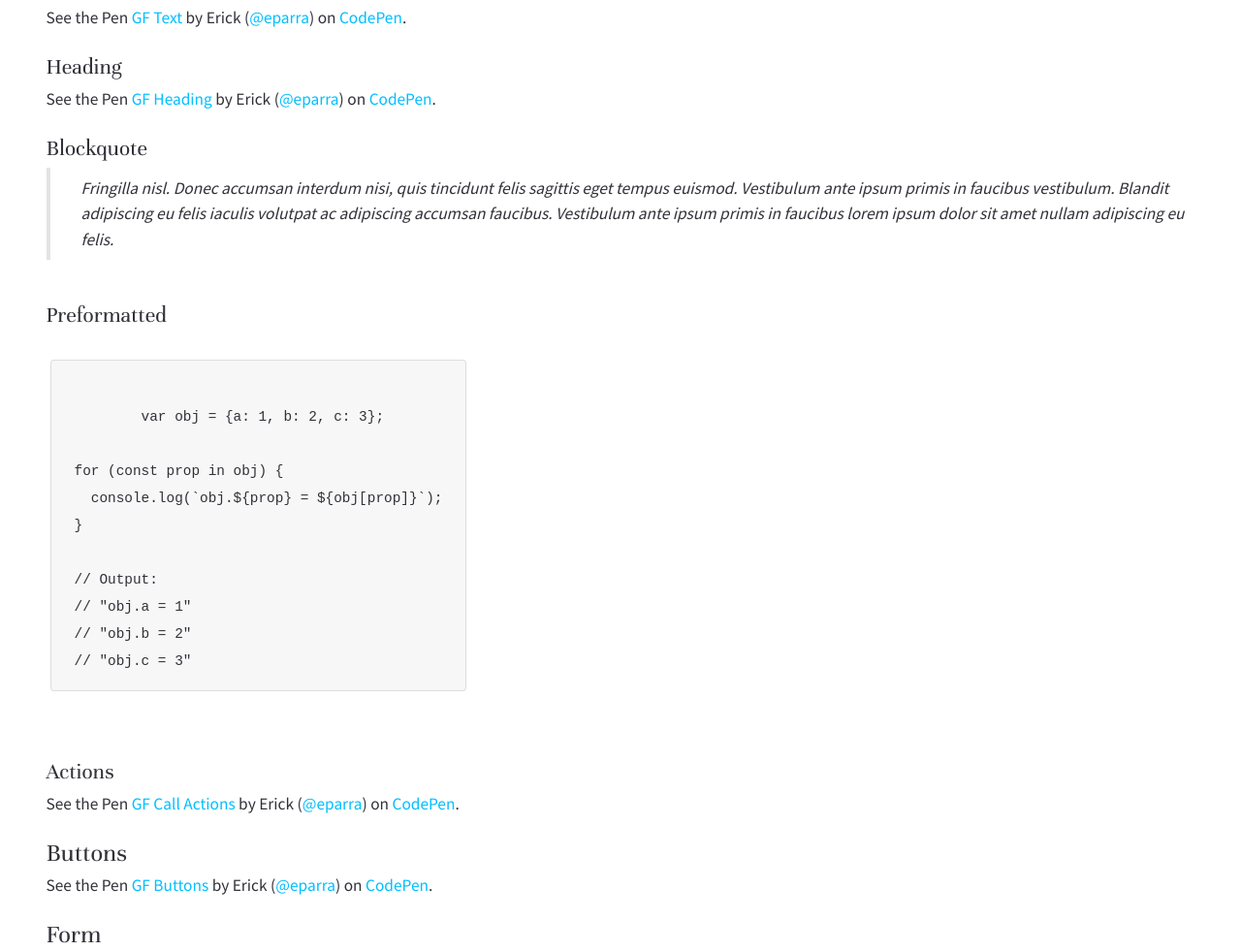
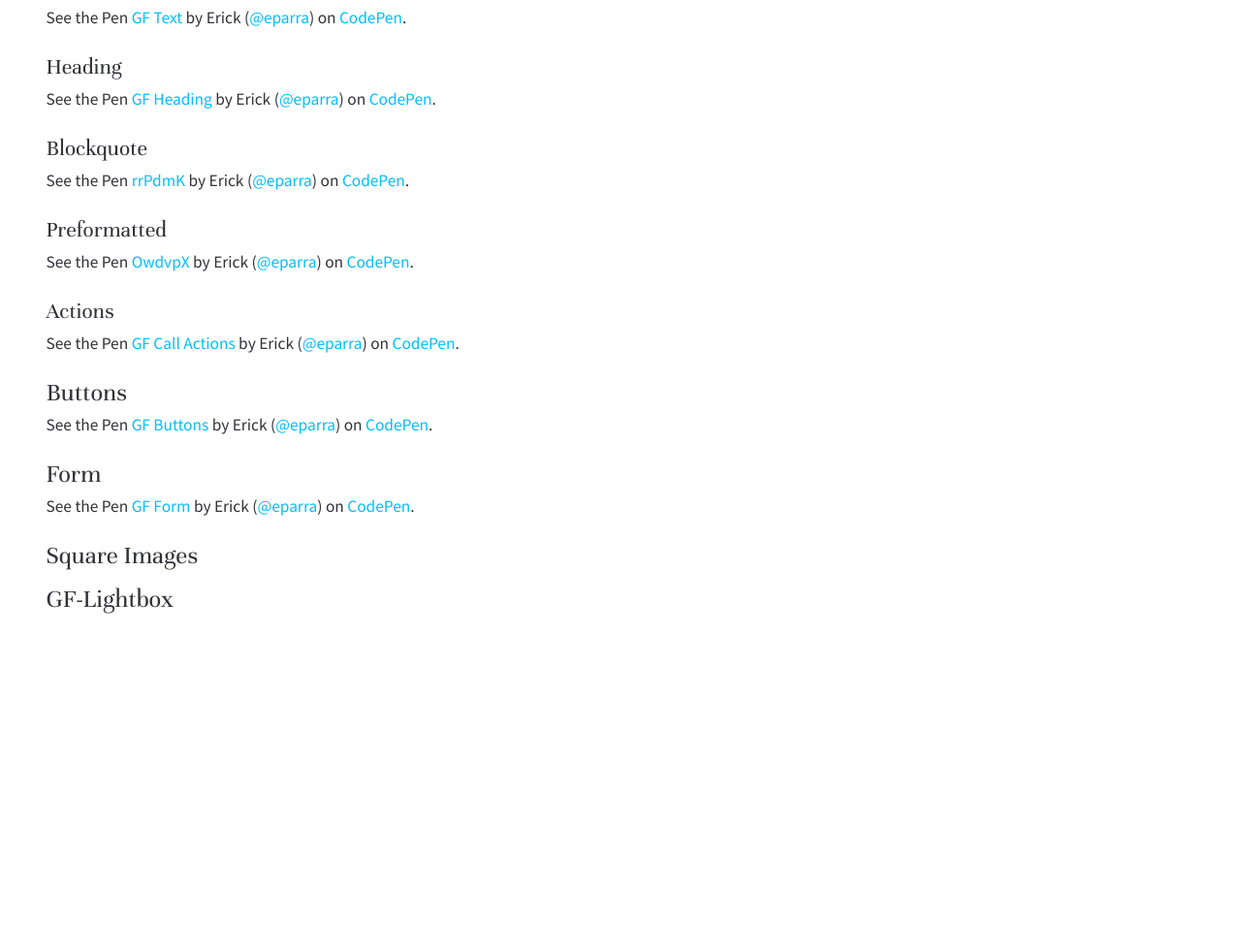
Before and after one commit to Eparrita/gf, a website: page index.html in a window 1280 px wide. Shown: the part 114-1095 px from the top of the page at 97% size. After the commit the page ends 808 px from the top, so only its background shows below. Drawn offline with nearby package versions, Linux system fonts and the light colour scheme; a script that the page names is missing.

Commit message:
Fixed width codepen6

```diff
--- a/index.html
+++ b/index.html
@@ -21,31 +21,19 @@
     <h3>Text</h3>
     <p data-height="265" data-theme-id="light" data-slug-hash="GBzQeV" data-default-tab="html,result" data-user="eparra" data-pen-title="GF Text" class="codepen">See the Pen <a href="https://codepen.io/eparra/pen/GBzQeV/">GF Text</a> by Erick (<a href="https://codepen.io/eparra">@eparra</a>) on <a href="https://codepen.io">CodePen</a>.</p>
     <script async src="https://static.codepen.io/assets/embed/ei.js"></script>
-<p></p>
+    <p></p>
     <h4>Heading</h4>
     <p data-height="265" data-theme-id="light" data-slug-hash="qygxvM" data-default-tab="html,result" data-user="eparra" data-pen-title="GF Heading" class="codepen">See the Pen <a href="https://codepen.io/eparra/pen/qygxvM/">GF Heading</a> by Erick (<a href="https://codepen.io/eparra">@eparra</a>) on <a href="https://codepen.io">CodePen</a>.</p>
     <script async src="https://static.codepen.io/assets/embed/ei.js"></script>
-<p></p>
+    <p></p>
     <h4>Blockquote</h4>
-    <blockquote>Fringilla nisl. Donec accumsan interdum nisi, quis tincidunt felis sagittis eget tempus euismod. Vestibulum ante ipsum primis in faucibus vestibulum. Blandit adipiscing eu felis iaculis volutpat ac adipiscing accumsan faucibus. Vestibulum ante ipsum
-      primis in faucibus lorem ipsum dolor sit amet nullam adipiscing eu felis.</blockquote>
-<p></p>
+    <p data-height="265" data-theme-id="light" data-slug-hash="rrPdmK" data-default-tab="html,result" data-user="eparra" data-pen-title="rrPdmK" class="codepen">See the Pen <a href="https://codepen.io/eparra/pen/rrPdmK/">rrPdmK</a> by Erick (<a href="https://codepen.io/eparra">@eparra</a>) on <a href="https://codepen.io">CodePen</a>.</p>
+    <script async src="https://static.codepen.io/assets/embed/ei.js"></script>
+    <p></p>
     <h4>Preformatted</h4>
-    <pre>
-      <code>
-        var obj = {a: 1, b: 2, c: 3};
-
-for (const prop in obj) {
-  console.log(`obj.${prop} = ${obj[prop]}`);
-}
-
-// Output:
-// "obj.a = 1"
-// "obj.b = 2"
-// "obj.c = 3"
-</code>
-</pre>
-<p></p>
+    <p data-height="265" data-theme-id="light" data-slug-hash="OwdvpX" data-default-tab="html,result" data-user="eparra" data-pen-title="OwdvpX" class="codepen">See the Pen <a href="https://codepen.io/eparra/pen/OwdvpX/">OwdvpX</a> by Erick (<a href="https://codepen.io/eparra">@eparra</a>) on <a href="https://codepen.io">CodePen</a>.</p>
+    <script async src="https://static.codepen.io/assets/embed/ei.js"></script>
+    <p></p>
     <h4>Actions</h4>
     <p data-height="500" data-theme-id="light" data-slug-hash="QBYQYE" data-default-tab="html,result" data-user="eparra" data-pen-title="GF Call Actions" class="codepen">See the Pen <a href="https://codepen.io/eparra/pen/QBYQYE/">GF Call Actions</a> by Erick (<a href="https://codepen.io/eparra">@eparra</a>) on <a href="https://codepen.io">CodePen</a>.</p>
     <script async src="https://static.codepen.io/assets/embed/ei.js"></script>
@@ -55,7 +43,7 @@ for (const prop in obj) {
     <script async src="https://static.codepen.io/assets/embed/ei.js"></script>
     <p></p>
     <h3>Form</h3>
-    <p data-height="500" data-theme-id="light" data-slug-hash="jpdZQr" data-default-tab="html,result" data-user="eparra" data-pen-title="GF Form" class="codepen">See the Pen <a href="https://codepen.io/eparra/pen/jpdZQr/">GF Form</a> by Erick (<a href="https://codepen.io/eparra">@eparra</a>) on <a href="https://codepen.io">CodePen</a>.</p>
+    <p data-height="600" data-theme-id="light" data-slug-hash="jpdZQr" data-default-tab="html,result" data-user="eparra" data-pen-title="GF Form" class="codepen">See the Pen <a href="https://codepen.io/eparra/pen/jpdZQr/">GF Form</a> by Erick (<a href="https://codepen.io/eparra">@eparra</a>) on <a href="https://codepen.io">CodePen</a>.</p>
     <script async src="https://static.codepen.io/assets/embed/ei.js"></script>
     <p></p>
     <h3>Square Images</h3>
```
